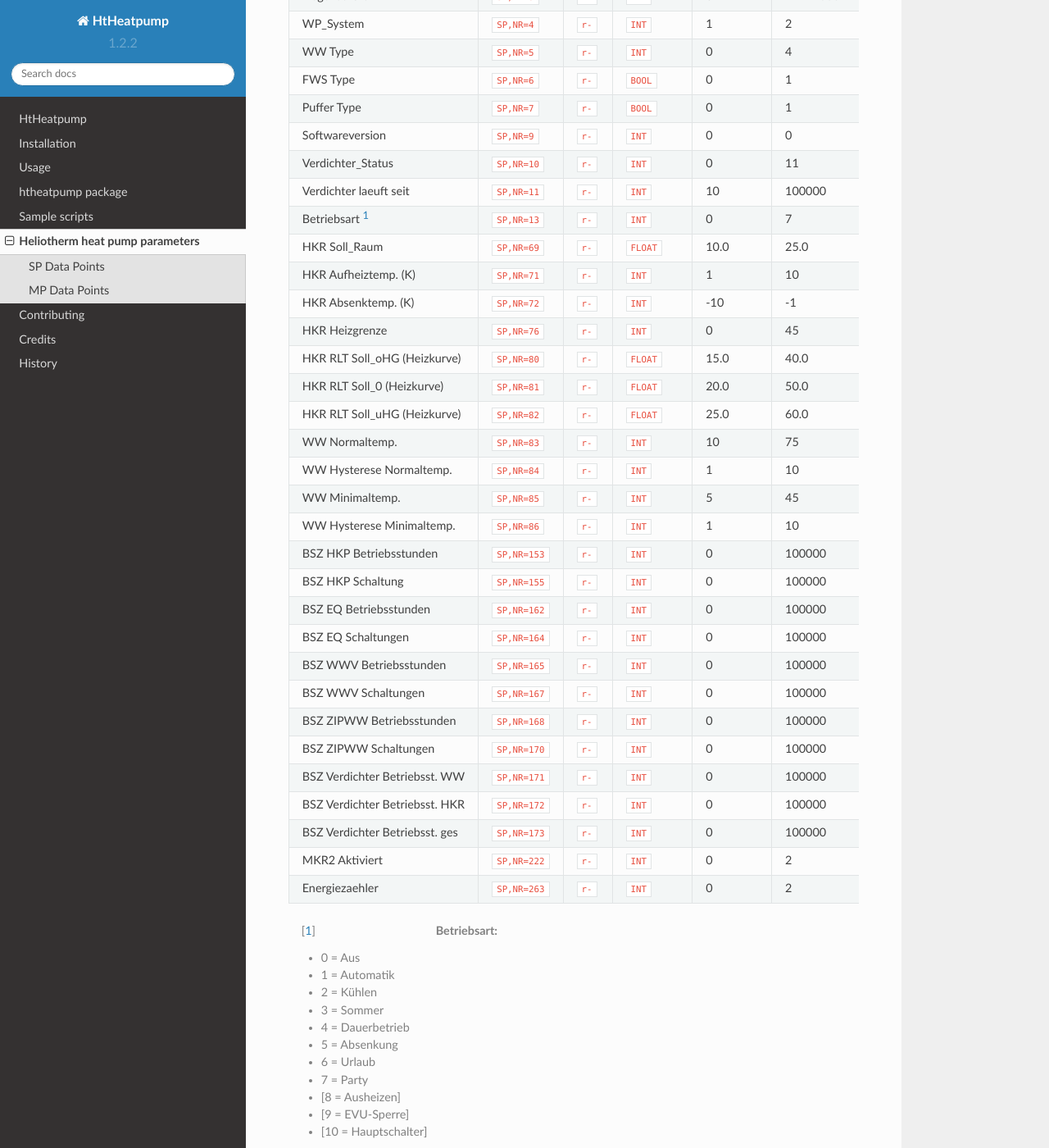
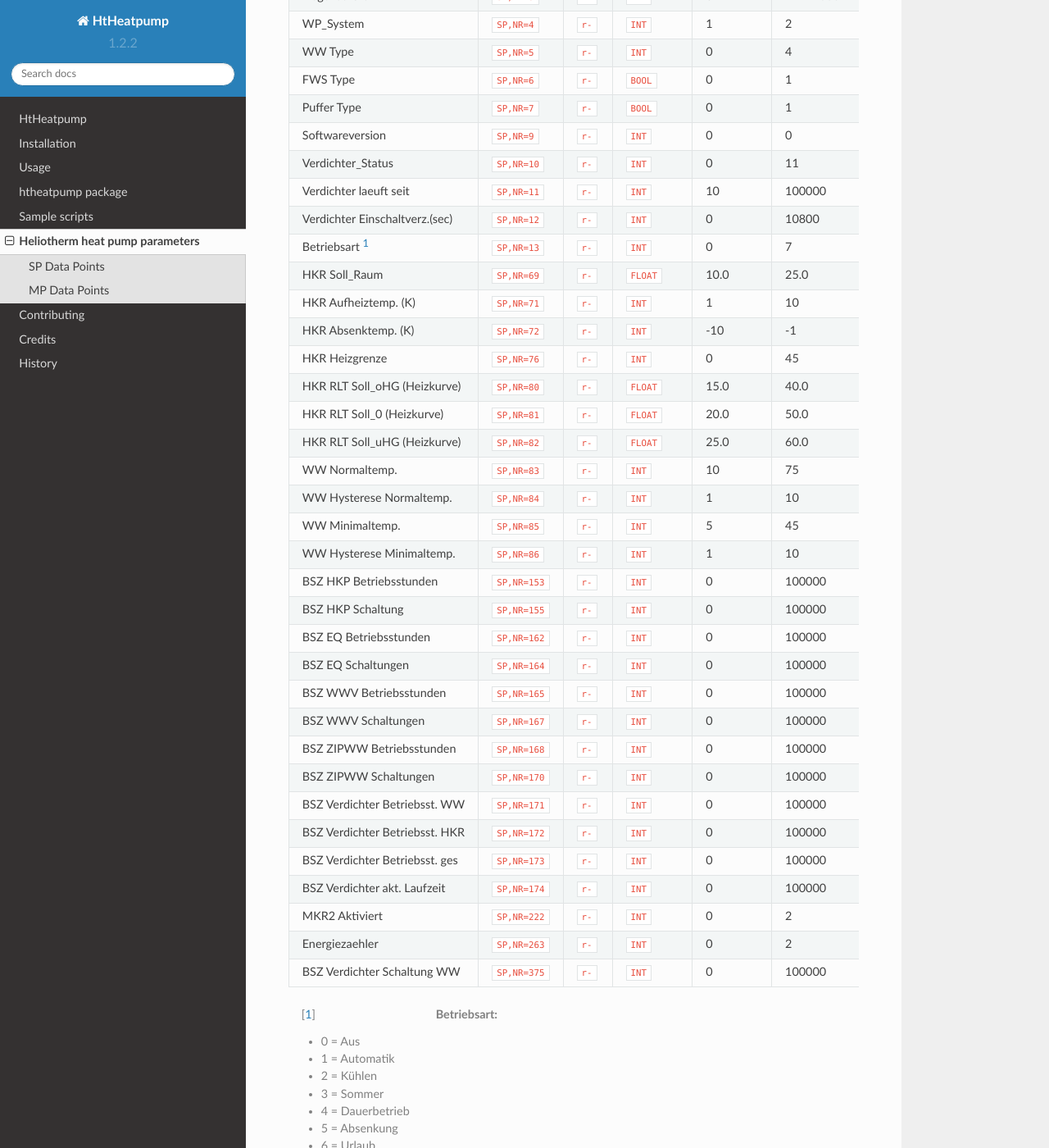
Before and after one commit to dstrigl/htheatpump, a Sphinx documentation site: the page built from docs/htparams.rst, in a window 1280 px wide and 1400 px high, scrolled down 462 px. Shown: the whole window at 82% size. Built offline with Sphinx 7.4.7 and the Read the Docs theme 2.0.0, drawn with Linux system fonts in a browser that asks for light colours; some of the changed text lies outside the part shown.

```diff
--- a/HISTORY.rst
+++ b/HISTORY.rst
@@ -4,8 +4,9 @@ History
 1.2.2 (2020-??-??)
 ------------------
 
+* added some more heat pump parameters (data points) in ``htparams.csv``
 * Python code reformatting using *Black*.
-* Changed package requirements structure; some changes in `setup.py`, `setup.cfg`, `tox.ini`, etc.
+* changed package requirements structure; some changes in `setup.py`, `setup.cfg`, `tox.ini`, etc.
 
 1.2.1 (2020-02-07)
 ------------------
--- a/docs/htparams.rst
+++ b/docs/htparams.rst
@@ -33,6 +33,8 @@ SP Data Points
 | Verdichter_Status                       | ``SP,NR=10``    | ``r-``  | ``INT``     |  0             |  11            |
 +-----------------------------------------+-----------------+---------+-------------+----------------+----------------+
 | Verdichter laeuft seit                  | ``SP,NR=11``    | ``r-``  | ``INT``     |  10            |  100000        |
++-----------------------------------------+-----------------+---------+-------------+----------------+----------------+
+| Verdichter Einschaltverz.(sec)          | ``SP,NR=12``    | ``r-``  | ``INT``     |  0             |  10800         |
 +-----------------------------------------+-----------------+---------+-------------+----------------+----------------+
 | Betriebsart [1]_                        | ``SP,NR=13``    | ``r-``  | ``INT``     |  0             |  7             |
 +-----------------------------------------+-----------------+---------+-------------+----------------+----------------+
@@ -80,9 +82,13 @@ SP Data Points
 +-----------------------------------------+-----------------+---------+-------------+----------------+----------------+
 | BSZ Verdichter Betriebsst. ges          | ``SP,NR=173``   | ``r-``  | ``INT``     |  0             |  100000        |
 +-----------------------------------------+-----------------+---------+-------------+----------------+----------------+
+| BSZ Verdichter akt. Laufzeit            | ``SP,NR=174``   | ``r-``  | ``INT``     |  0             |  100000        |
++-----------------------------------------+-----------------+---------+-------------+----------------+----------------+
 | MKR2 Aktiviert                          | ``SP,NR=222``   | ``r-``  | ``INT``     |  0             |  2             |
 +-----------------------------------------+-----------------+---------+-------------+----------------+----------------+
 | Energiezaehler                          | ``SP,NR=263``   | ``r-``  | ``INT``     |  0             |  2             |
++-----------------------------------------+-----------------+---------+-------------+----------------+----------------+
+| BSZ Verdichter Schaltung WW             | ``SP,NR=375``   | ``r-``  | ``INT``     |  0             |  100000        |
 +-----------------------------------------+-----------------+---------+-------------+----------------+----------------+
 
 .. [1] **Betriebsart:**
@@ -150,6 +156,8 @@ MP Data Points
 +-----------------------------------------+-----------------+---------+-------------+----------------+----------------+
 | FWS Stroemungsschalter                  | ``MP,NR=38``    | ``r-``  | ``BOOL``    | :const:`False` |  :const:`True` |
 +-----------------------------------------+-----------------+---------+-------------+----------------+----------------+
+| BSZ Verdichter Schaltungen              | ``MP, NR=41``   | ``r-``  | ``INT``     |  0             |  100000        |
++-----------------------------------------+-----------------+---------+-------------+----------------+----------------+
 | Frischwasserpumpe                       | ``MP,NR=50``    | ``r-``  | ``INT``     |  0             |  100           |
 +-----------------------------------------+-----------------+---------+-------------+----------------+----------------+
 | Verdichteranforderung                   | ``MP,NR=56``    | ``r-``  | ``INT``     |  0             |  5             |
```
Also changed, not shown: 1 other file.
